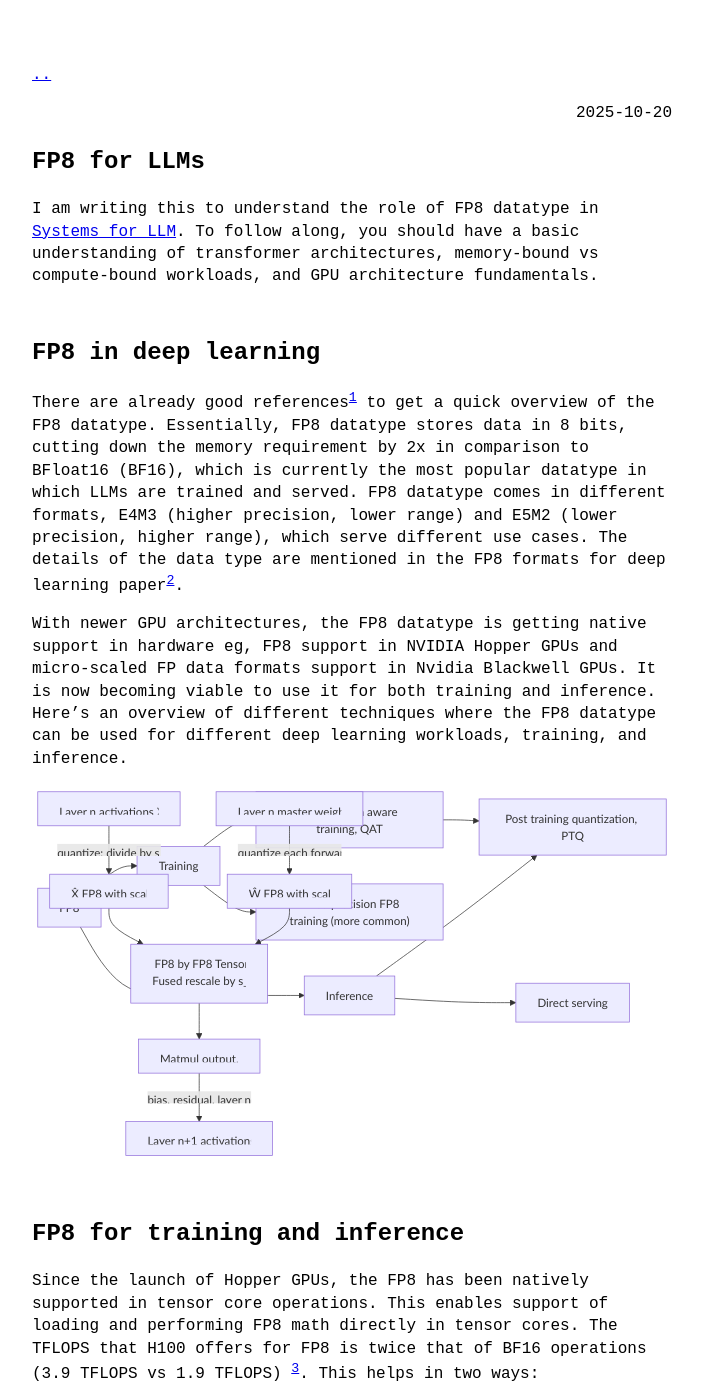
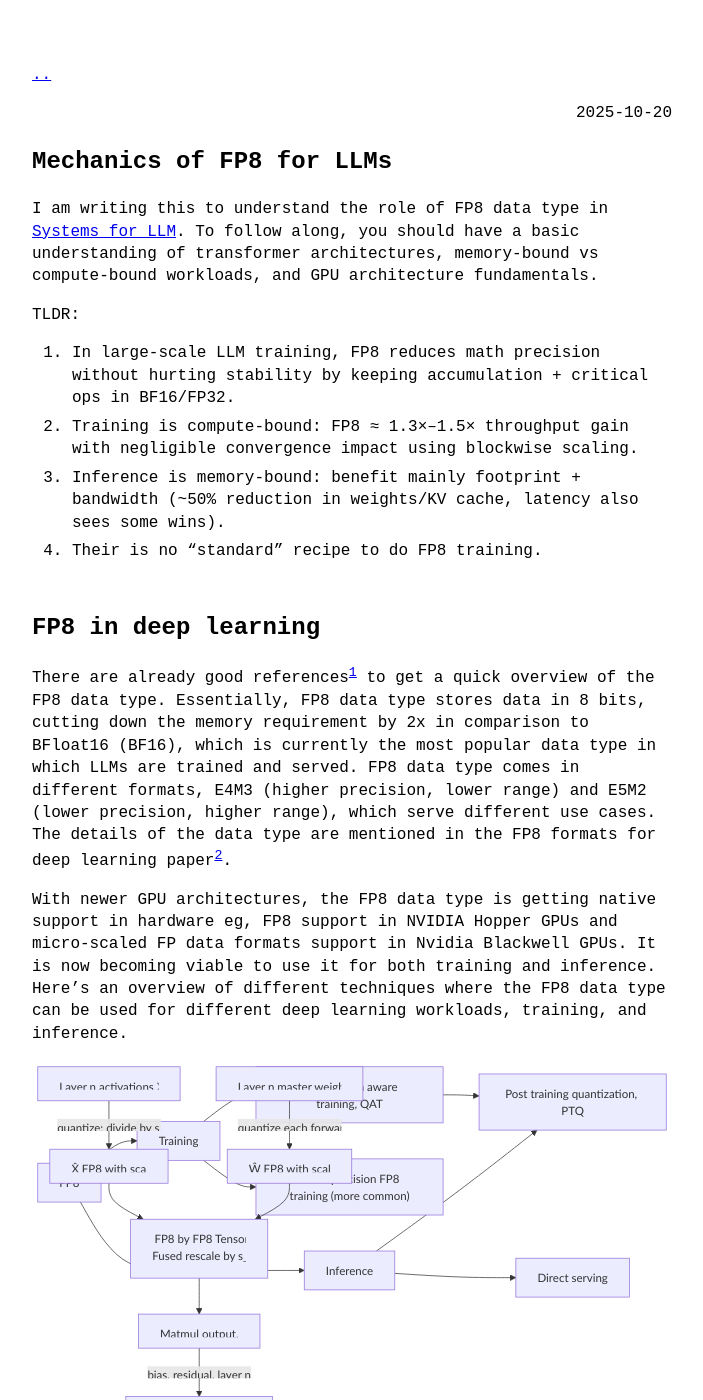
Before and after one commit to romitjain/romitjain.github.io, a Jekyll site: the page built from _posts/2025-10-01-Fp8forllms.md, in a window 1280 px wide and 1400 px high. Shown: the whole window, without its empty margins (288-991 px from the left). Built offline with Jekyll 4.4.1, drawn with Linux system fonts in a browser that asks for light colours; some of the changed text lies outside the part shown.

Commit message:
Update to fp8

````diff
--- a/_posts/2025-10-01-Fp8forllms.md
+++ b/_posts/2025-10-01-Fp8forllms.md
@@ -1,18 +1,25 @@
 ---
 layout: post
-title: FP8 for LLMs
+title: Mechanics of FP8 for LLMs
 category:
   - llm-optimization
 date: 2025-10-20
 ---
 
-I am writing this to understand the role of FP8 datatype in [Systems for LLM](/_posts/2025-06-07-Systems-llm.md).  To follow along, you should have a basic understanding of transformer architectures, memory-bound vs compute-bound workloads, and GPU architecture fundamentals.
+I am writing this to understand the role of FP8 data type in [Systems for LLM](/_posts/2025-06-07-Systems-llm.md).  To follow along, you should have a basic understanding of transformer architectures, memory-bound vs compute-bound workloads, and GPU architecture fundamentals.
+
+TLDR:
+
+1. In large-scale LLM training, FP8 reduces math precision without hurting stability by keeping accumulation + critical ops in BF16/FP32.
+2. Training is compute-bound: FP8 ≈ 1.3×–1.5× throughput gain with negligible convergence impact using blockwise scaling.
+3. Inference is memory-bound: benefit mainly footprint + bandwidth (~50% reduction in weights/KV cache, latency also sees some wins).
+4. Their is no "standard" recipe to do FP8 training.
 
 ## FP8 in deep learning
 
-There are already good references[^1] to get a quick overview of the FP8 datatype. Essentially, FP8 datatype stores data in 8 bits, cutting down the memory requirement by 2x in comparison to BFloat16 (BF16), which is currently the most popular datatype in which LLMs are trained and served. FP8 datatype comes in different formats, E4M3 (higher precision, lower range) and E5M2 (lower precision, higher range), which serve different use cases. The details of the data type are mentioned in the FP8 formats for deep learning paper[^2].
+There are already good references[^1] to get a quick overview of the FP8 data type. Essentially, FP8 data type stores data in 8 bits, cutting down the memory requirement by 2x in comparison to BFloat16 (BF16), which is currently the most popular data type in which LLMs are trained and served. FP8 data type comes in different formats, E4M3 (higher precision, lower range) and E5M2 (lower precision, higher range), which serve different use cases. The details of the data type are mentioned in the FP8 formats for deep learning paper[^2].
 
-With newer GPU architectures, the FP8 datatype is getting native support in hardware eg, FP8 support in NVIDIA Hopper GPUs and micro-scaled FP data formats support in Nvidia Blackwell GPUs. It is now becoming viable to use it for both training and inference. Here's an overview of different techniques where the FP8 datatype can be used for different deep learning workloads, training, and inference.
+With newer GPU architectures, the FP8 data type is getting native support in hardware eg, FP8 support in NVIDIA Hopper GPUs and micro-scaled FP data formats support in Nvidia Blackwell GPUs. It is now becoming viable to use it for both training and inference. Here's an overview of different techniques where the FP8 data type can be used for different deep learning workloads, training, and inference.
 
 ```mermaid
 graph LR
@@ -31,19 +38,19 @@
 Since the launch of Hopper GPUs, the FP8 has been natively supported in tensor core operations. This enables support of loading and performing FP8 math directly in tensor cores. The TFLOPS that H100 offers for FP8 is twice that of BF16 operations (3.9 TFLOPS vs 1.9 TFLOPS) [^3]. This helps in two ways:
 
 1. Matrix multiplication operations (or GEMM kernels) in transformer networks are 2x faster when done in FP8 instead of BF16
-2. Since the datatype consumes less memory, the memory transfers are 2x faster (from HBM to cache, or over the network)
+2. Since the data type consumes less memory, the memory transfers are 2x faster (from HBM to cache, or over the network)
 
 While both of these advantages help, FP8 plays a different role in training and inference. In general, training workloads are compute-bound (driven by large batch sizes), whereas inference workloads are memory-bound (especially during the decoding phase).
 
-During training, using FP8 Tensor Cores can significantly reduce overall time since GEMM operations dominate the compute cost. During inference, if the model's weights are stored in FP8 datatype, the throughput will increase (especially during the decode stage) since the GPU will have to move half the amount of data.
+During training, using FP8 Tensor Cores can significantly reduce overall time since GEMM operations dominate the compute cost. During inference, if the model's weights are stored in FP8 data type, the throughput will increase (especially during the decode stage) since the GPU will have to move half the amount of data.
 
-Notice that for inferencing, to realize substantial benefits from the FP8 datatype, we need a model whose weights are already in FP8. Running FP8 GEMMs on BF16 weights may not give noticeable speedups during inference because the decoding stage is memory-bound. There is no such strict requirement for training. During the training workload, we can (and often do) start with a higher precision datatype (eg, BF16) and use FP8 in certain operations.
+Notice that for inferencing, to realize substantial benefits from the FP8 data type, we need a model whose weights are already in FP8. Running FP8 GEMMs on BF16 weights may not give noticeable speedups during inference because the decoding stage is memory-bound. There is no such strict requirement for training. During the training workload, we can (and often do) start with a higher precision data type (eg, BF16) and use FP8 in certain operations.
 
 One would assume to get a 2x speed improvement across the board. However, reality is not that simple. The next few sections explain why.
 
 ## FP8 training
 
-In the training workload, we can think of using lower bit datatype in two scenarios
+In the training workload, we can think of using lower bit data type in two scenarios
 
 1. Native FP8 training
 2. Quantization aware training (QAT)
@@ -69,7 +76,7 @@
 2. Column-wise or row wise: Calculate a single scaling factor per column (or row). A single tensor has multiple scaling factors associated with it and separately stored. This is slower than per tensor scaling but results in better numerical stability. For example, for a MxK tensor, with column wise scaling, we would have K scales calculated and stored in FP32
 3. Block wise: Calculate a single scaling factor for different blocks of the tensor. This can be two dimension (eg: 128x128) or one dimensional (eg: 1x128). For example, for a 512x512 tensor, with (128x128) block scaling, we would have a 4x4 scaling tensor stored in FP32. Column wise (or row wise) scaling is a special case of block wise scaling where one dimension is equal to the number of columns (or rows)
 
-Both of the above decisions are orthogonal and can be mixed into a recipe. For example, using delayed scaling with block wise scales or using online scaling with per tensor scales. With the release of blackwell GPUs, NVIDIA released support for microscaling format (MX), i.e MXFP8, MXFP4, MXFP6, and MXINT8. MX formats are a special case of block wise scaling where the scales are calculated for a block of 1x32 and stored in FP8 (E8M0 format). Blackwell GPUs support MXFP8 datatypes natively, which means, they compute the scales inside the GEMM path which is much faster than calculating the scale factor manually in software. A similar setup can be emulated on Hopper GPUs as well, but must be handled in the software stack by the user which adds a significant overhead.
+Both of the above decisions are orthogonal and can be mixed into a recipe. For example, using delayed scaling with block wise scales or using online scaling with per tensor scales. With the release of blackwell GPUs, NVIDIA released support for microscaling format (MX), i.e MXFP8, MXFP4, MXFP6, and MXINT8. MX formats are a special case of block wise scaling where the scales are calculated for a block of 1x32 and stored in FP8 (E8M0 format). Blackwell GPUs support MXFP8 data types natively, which means, they compute the scales inside the GEMM path which is much faster than calculating the scale factor manually in software. A similar setup can be emulated on Hopper GPUs as well, but must be handled in the software stack by the user which adds a significant overhead.
 
 ![mxfp8_v_fp8](/assets/images/mxfp8_v_fp8.png)
 
@@ -83,11 +90,11 @@
 
 ### Native FP8 training
 
-When I first started reading about the FP8 datatype during training, my initial naive thought was that we could just initialize the weights in the FP8 datatype and start the training, where all the model parameters, like weights, activations, gradients, and optimization states, could use the FP8 datatype.
+When I first started reading about the FP8 data type during training, my initial naive thought was that we could just initialize the weights in the FP8 data type and start the training, where all the model parameters, like weights, activations, gradients, and optimization states, could use the FP8 data type.
 
 However, since the range of FP8 is so small, it is not suitable to represent extremely large or small values without rounding to `inf` or 0. For example, in E4M3 format of FP8, the smallest positive value that it can store is ~0.0019 [^4]. Any tensor value smaller than this gets rounded to 0. This is problematic given that gradients can be very small, and optimizer states also need to store very small values. Even if we take a pretrained model that has its weights stored in BF16 and convert it to FP8 naively, a lot of the weights can become 0. This also means that if model parameters were updated directly in FP8, many small updates could be lost due to rounding to 0.
 
-In practice, the optimizer states (usually) are stored in higher precision datatypes like BF16 or FP32. The weights are also maintained in higher precision like BF16 called the master weights. The forward pass quantizes the master weights to FP8 on the fly. After the backward pass, the optimizer updates the master weights, which are then quantized to FP8 for the next forward pass. The quantization process comes with an overhead. This overhead dominates runtime at smaller matrix sizes but as the matrix sizes increase, the overhead is tiny in comparison to the actual matmul operation[^5].
+In practice, the optimizer states (usually) are stored in higher precision data types like BF16 or FP32. The weights are also maintained in higher precision like BF16 called the master weights. The forward pass quantizes the master weights to FP8 on the fly. After the backward pass, the optimizer updates the master weights, which are then quantized to FP8 for the next forward pass. The quantization process comes with an overhead. This overhead dominates runtime at smaller matrix sizes but as the matrix sizes increase, the overhead is tiny in comparison to the actual matmul operation[^5].
 
 Coming back to training, during the forward pass the activations ($X$) and weight matrix ($W$) are quantized to FP8. After that, both matrices are multiplied using tensor cores (handled by GEMM kernels). The accumulation of the output happens in a higher precision (either BF16 or FP32). The final result requires multiplying the output of GEMM by the scale factors of the input. This means we need to store the scale factors separately.
 
@@ -97,7 +104,7 @@
 
 %% Inputs and master weights
 
-XA[Layer n activations X, BF16] -->|quantize: divide by s_A, round and clip to FP8| Xhat[X̂ FP8 with scale s_A]
+XA[Layer n activations X, BF16] -->|quantize: divide by s_X, round and clip to FP8| Xhat[X̂ FP8 with scale s_X]
 
 Wmaster[Layer n master weights W, BF16] -->|quantize each forward: divide by s_W, round and clip to FP8| What[Ŵ FP8 with scale s_W]
 
@@ -107,9 +114,9 @@
 
 What --> GEMM
 
-GEMM[FP8 by FP8 Tensor Cores<br/>Fused rescale by s_A*s_W<br/>Accumulate to BF16] --> Zbf16[Matmul output, BF16]
+GEMM[FP8 by FP8 Tensor Cores<br/>Fused rescale by s_X*s_W<br/>Accumulate to BF16] --> Zbf16[Matmul output, BF16]
 
-Zbf16 -->|bias, residual, layer norm, activation BF16| Aout[Layer n+1 activations A, BF16]
+Zbf16 -->|bias, residual, layer norm, activation BF16| Aout[Layer n+1 activations X, BF16]
 
 ```
 
@@ -165,13 +172,25 @@
 
 In most implementations, FP8 GEMMs are used in FFN and some projection layers, but not in attention. *Towards Fully FP8 GEMM LLM Training at Scale* [^10] applies tweaks to the standard transformer architecture that enable applying FP8 GEMM to all the matmuls in the network. *Why Low-Precision Transformer Training Fails* [^12] goes into much more detail about why lower precision attention computations can be risky.
 
+Ant group goes a step further [here](https://zhuanlan.zhihu.com/p/1956374947229304351) and designs their own fused kernels for FP8 reporting >50% gains in training throughput.
+
+#### Performance gains
+
+What are the performance gains that we get from opting FP8 for training? As we have seen that there are multiple different ways of infusing FP8 in training and hence there's no one number or recipe that we can expect to target. However, various experimental results from Nvidia[^16] and PyTorch[^18] has shown somewhere between 1.3x to 1.5x improvement in training throughput on both Hopper and Blackwell chips. The speedups are larger for larger models. A few knobs that needs to be taken into consideration for improving performance while keep the accuracy degradation to a minimal:
+
+1. Choice of target layers: Start with targeting on FFN layers
+2. Choice of scaling: If Blackwell GPUs are available, opt for micro-scaling formats, otherwise start with row-wise current scaling since that is shown to have better training stability[^17]
+3. Choice of precision of master weights, optimizer states and gradients
+
 ### Quantization aware training (QAT)
 
 In QAT, we emulate quantization during training. This is helpful in cases where we want to quantize the model after the training is completed. Usually, in QAT, the actual matmuls happen in BF16. The training is setup such that the model learns to handle quantization post training which leads to minimal performance degradation. From an efficiency perspective, we don't see any benefits in training, so I will ignore this topic for the purpose of this blog.
 
+[This](https://pytorch.org/blog/quantization-aware-training/) blog from PyTorch covers QAT in detail.
+
 ## Inference
 
-During inference, FP8 intgration is simpler. FP8 consumes lesser memory and helps in memory bound operations. For example, a 24B model will take ~48G in BF16, but ~24G in FP8. This would result in having more memory for the KV cache and speedups in model weight transfer from HBM to cache.
+During inference, FP8 integration is simpler. FP8 consumes lesser memory and helps in memory bound operations. For example, a 24B model will take ~48G in BF16, but ~24G in FP8. This would result in having more memory for the KV cache and speedups in model weight transfer from HBM to cache.
 
 ### Direct serving
 
@@ -185,7 +204,7 @@
 2. Scale Calculation: Compute a fixed, static scaling factor for each tensor (per tensor or block-wise) based on those ranges.
 3. Quantization & Storage: Use these static scales to convert the model's BF16 weights into FP8 weights. The final model stores both the quantized model and their corresponding scale factors.
 
-PTQ is a one time effort to convert the datatype of the model weights. Once the model weights are quantized to lower precision, the serving process is same as direct serving. During inference, both the weights and the corresponding scales are loaded to perform FP8 GEMMs.
+PTQ is a one time effort to convert the data type of the model weights. Once the model weights are quantized to lower precision, the serving process is same as direct serving. During inference, both the weights and the corresponding scales are loaded to perform FP8 GEMMs.
 
 > The choice of calibration dataset during PTQ is of high importance. See Section 4.1 of the [Sarvam-M release blog](https://www.sarvam.ai/blogs/sarvam-m) for more information
 
@@ -214,3 +231,6 @@
 [^13]: ["Give Me BF16 or Give Me Death"? Accuracy-Performance Trade-Offs in LLM Quantization](https://arxiv.org/abs/2411.02355)
 [^14]: [FP8 inference in vLLM](https://developers.redhat.com/articles/2024/07/15/vllm-brings-fp8-inference-open-source-community)
 [^15]: [gpt-oss-120b & gpt-oss-20b Model Card](https://arxiv.org/abs/2508.10925)
+[^16]: [Faster Training Throughput in FP8 Precision with NVIDIA NeMo](https://developer.nvidia.com/blog/faster-training-throughput-in-fp8-precision-with-nvidia-nemo/)
+[^17]: [Part 1 Pre-training with float8](https://docs.pytorch.org/ao/stable/pretraining.html)
+[^18]: [Supercharging Training using float8 and FSDP2](https://pytorch.org/blog/training-using-float8-fsdp2/)
````
Also changed, not shown: other parts of _posts/2025-10-01-Fp8forllms.md (+1 -3 lines), 1 other file.
